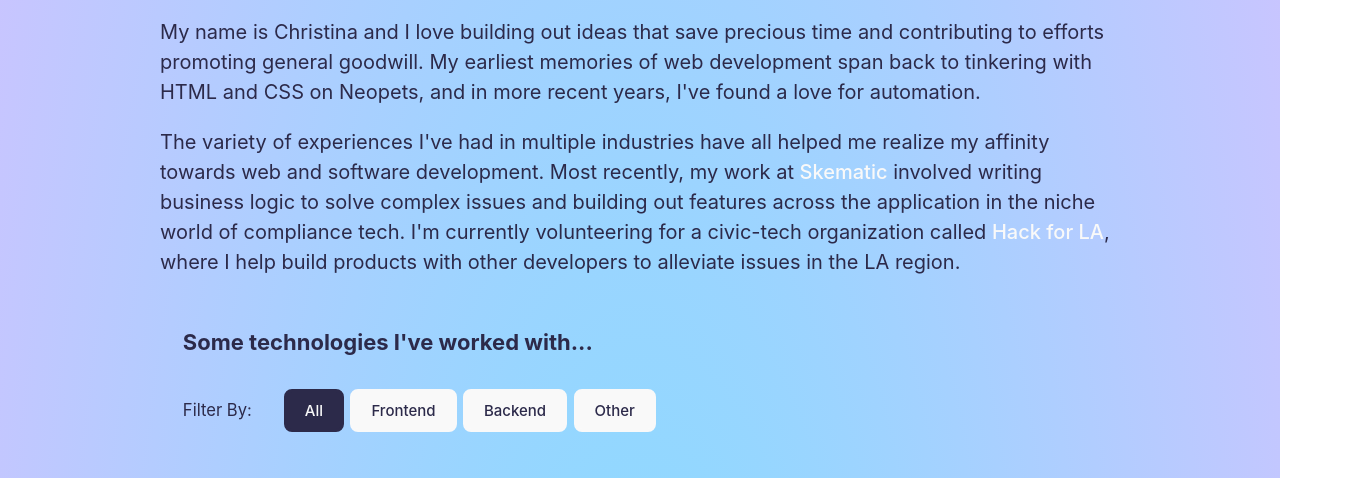
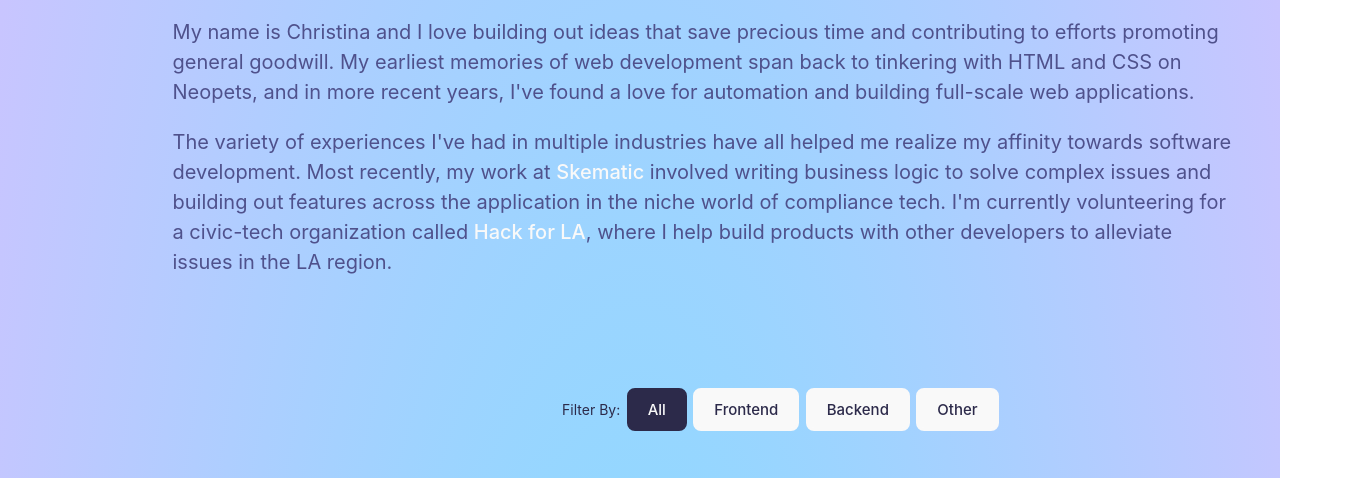
Before and after one commit to christinaor/christinaor.github.io, a React (Vite) app: page / in a window 1280 px wide. Shown: the part 1000-1478 px from the top of the page, 1365 px wide, since content can reach past the window. Built offline with nearby package versions, Linux system fonts and the light colour scheme.

Commit message:
Grid positioning and styling

```diff
--- a/src/App.tsx
+++ b/src/App.tsx
@@ -24,7 +24,7 @@ function App() {
         <Contact />
       </div>
       <footer>
-        <code>Built && Designed by Christina Or</code>
+        <div>Built && Designed by Christina Or</div>
       </footer>
     </div>
   )
--- a/src/components/About/About.tsx
+++ b/src/components/About/About.tsx
@@ -3,11 +3,13 @@ import styles from './styles.module.scss';
 
 function About() {
   return (
-    <section id="about" className={`${styles.about}`}>
-      <h3 className={`${styles.header}`}>About Me</h3>
-      <div className={`${styles.blurb}`}>
-        <p>My name is Christina and I love building out ideas that save precious time and contributing to efforts promoting general goodwill. My earliest memories of web development span back to tinkering with HTML and CSS on Neopets, and in more recent years, I've found a love for automation.</p>
-        <p>The variety of experiences I've had in multiple industries have all helped me realize my affinity towards web and software development. Most recently, my work at <a href="https://www.skematic.com" target="_blank" rel="noopener noreferrer">Skematic</a> involved writing business logic to solve complex issues and building out features across the application in the niche world of compliance tech. I'm currently volunteering for a civic-tech organization called <a href="https://www.hackforla.org/" target="_blank" rel="noopener noreferrer">Hack for LA</a>, where I help build products with other developers to alleviate issues in the LA region.</p>
+    <section id="about">
+      <div className={`${styles.about}`}>
+        <h3 className={`${styles.header}`}>About Me</h3>
+        <div className={`${styles.blurb}`}>
+          <p>My name is Christina and I love building out ideas that save precious time and contributing to efforts promoting general goodwill. My earliest memories of web development span back to tinkering with HTML and CSS on Neopets, and in more recent years, I've found a love for automation and building full-scale web applications.</p>
+          <p>The variety of experiences I've had in multiple industries have all helped me realize my affinity towards software development. Most recently, my work at <a className={`${styles.blurbLink}`} href="https://www.skematic.com" target="_blank" rel="noopener noreferrer">Skematic</a> involved writing business logic to solve complex issues and building out features across the application in the niche world of compliance tech. I'm currently volunteering for a civic-tech organization called <a className={`${styles.blurbLink}`} href="https://www.hackforla.org/" target="_blank" rel="noopener noreferrer">Hack for LA</a>, where I help build products with other developers to alleviate issues in the LA region.</p>
+        </div>
       </div>
       <TechStack />
     </section>
--- a/src/components/About/styles.module.scss
+++ b/src/components/About/styles.module.scss
@@ -1,8 +1,5 @@
 .about {
-  // margin: auto;
-  // min-height: 100vh;
-  // height: 100vh;
-  // width: 75%;
+  margin-bottom: 8vh;
   display: flex;
   flex-direction: column;
   justify-content: center;
@@ -11,12 +8,17 @@
 
 .header {
   font-size: clamp(20px, 6vw, 30px);
-  // margin: 13px;
   margin: 2vh;
   padding: 0;
 }
 
 .blurb {
   font-size: clamp(14px, 4vw, 20px);
+  color: #4f518c;
   // margin: 13px;
 }
+
+.blurbLink {
+  font-weight: 500;
+  color: #f9f9f9;
+}
--- a/src/components/Experiences/Experiences.tsx
+++ b/src/components/Experiences/Experiences.tsx
@@ -4,7 +4,7 @@ import styles from './styles.module.scss'
 function Experiences() {
   return (
     <section id="experiences" className={`${styles.experiences}`}>
-      <h3 className={`${styles.header}`}>Some Of My Work - Coming Soon</h3>
+      <h3 className={`${styles.header}`}>Some Of My Work ~ Coming Soon</h3>
     </section>
   )
 }
--- a/src/components/TechStack/TechStack.tsx
+++ b/src/components/TechStack/TechStack.tsx
@@ -62,7 +62,7 @@ function TechStack() {
 
   return (
     <div id="tech-stack" className={`${styles.techSection}`}>
-      <h4 className={`${styles.header}`}>Some technologies I've worked with...</h4>
+      <h4 className={`${styles.techHeader}`}>Some technologies I've worked with:</h4>
       <div className={`${styles.filterButtons}`}>
         <div className={`${styles.filterTitle}`}>Filter By:</div>
         <button className={filters.includes('all') ? 'active' : 'inactive'} value='all' onClick={handleFilterClick}>All</button>
--- a/src/components/TechStack/styles.module.scss
+++ b/src/components/TechStack/styles.module.scss
@@ -1,9 +1,5 @@
 li {
   text-align: center;
-}
-
-.header {
-  font-size: clamp(16px, 6vw, 22px);
 }
 
 p {
@@ -11,16 +7,32 @@ p {
 }
 
 .techSection {
+  display: grid;
+  grid-template-columns: min-content 2vh max-content;
+  grid-template-rows: 12vh min-content;
+  justify-content: center;
+}
 
+.techHeader {
+  margin: 0;
+  margin-top: 8vh;
+  padding: 0;
+  color: #4f518c;
+  font-size: clamp(16px, 6vw, 22px);
+  text-align: end;
+  line-height: 1.6;
+  grid-column: 1/2;
+  grid-row: 2/2;
 }
 
 .filterTitle {
-  font-size: 1.3vw;
-  margin-right: 2vw;
+  font-size: clamp(10px, 6vw, 14px);
 }
 
 .filterButtons {
+  grid-column: 3/3;
   display: flex;
+  justify-content: center;
   align-items: center;
   // justify-content: center;
   gap: 0.5vw;
@@ -28,9 +40,11 @@ p {
 }
 
 .techList {
+  grid-column: 3/3;
   display: grid;
-  grid-template-columns: repeat(5, fit-content(8vh));
+  grid-template-columns: repeat(4, fit-content(10vh));
   justify-content: center;
+  gap: 2vh;
 }
 
 .techTitle {
```
